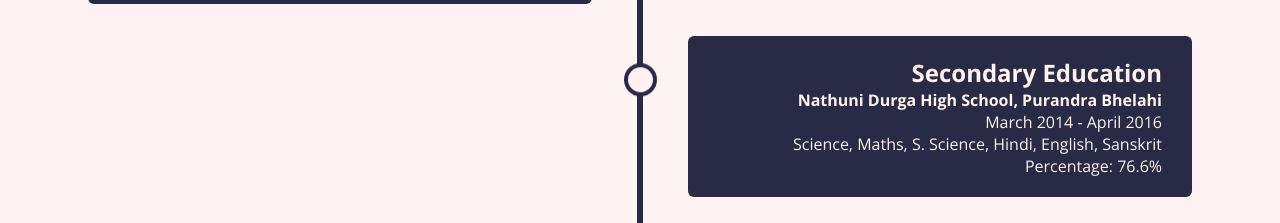
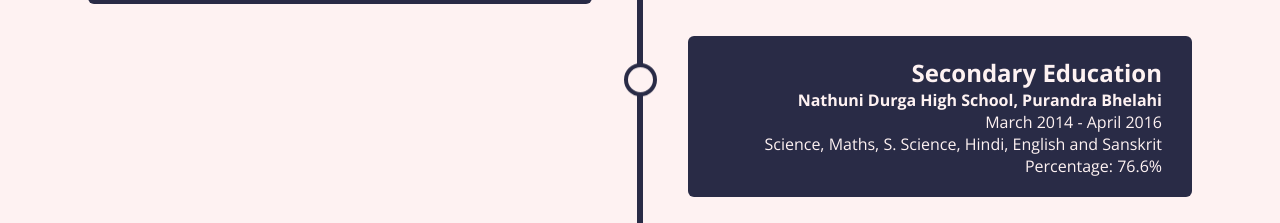
Before and after one commit to krishnakumar1204/Portfolio, a React (Create React App) app: page / in a window 1280 px wide. Shown: the part 3220-3443 px from the top of the page. Built offline with nearby package versions, Linux system fonts and the light colour scheme.

Commit message:
Update Timeline.jsx

```diff
--- a/src/components/Timeline.jsx
+++ b/src/components/Timeline.jsx
@@ -37,7 +37,7 @@
             <h2>Secondary Education</h2>
             <h4>Nathuni Durga High School, Purandra Bhelahi</h4>
             <p>March 2014 - April 2016</p>
-            <p>Science, Maths, S. Science, Hindi, English, Sanskrit</p>
+            <p>Science, Maths, S. Science, Hindi, English and Sanskrit</p>
             <p>Percentage: 76.6%</p>
           </div>
         </div>
```
